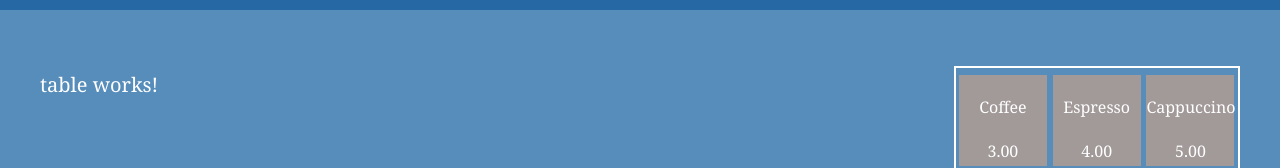
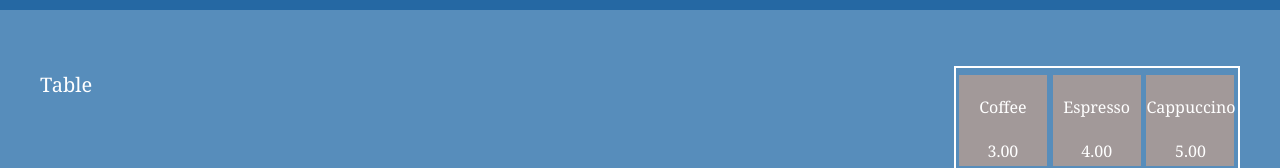
Before and after one commit to lsvelikov/TillApp, an Angular app: page /table in a window 1280 px wide. Shown: the part 155-323 px from the top of the page. Built offline with nearby package versions, Linux system fonts and the light colour scheme.

Commit message:
some more logic

```diff
--- a/src/app/tables/table/table.component.html
+++ b/src/app/tables/table/table.component.html
@@ -1,6 +1,6 @@
 <div class="table-main">
     <div class="table-content">
-        <p>table works!</p>
+        <p>Table {{ tableNumber() }}</p>
     </div>
     <div id="items">
         <ul>
--- a/src/app/tables/table/table.component.ts
+++ b/src/app/tables/table/table.component.ts
@@ -1,4 +1,4 @@
-import { Component, inject, input, OnInit } from '@angular/core';
+import { Component, inject, OnInit, signal } from '@angular/core';
 import { ItemComponent } from "../../item/item.component";
 import { ItemsService } from '../../items.service';
 import { ActivatedRoute } from '@angular/router';
@@ -14,6 +14,7 @@ export class TableComponent implements OnInit {
   private itemService = inject(ItemsService);
   items = this.itemService.items;
   private route = inject(ActivatedRoute);
+  tableNumber = signal<string>('');
 
   ngOnInit(): void {
     this.route.queryParams.subscribe(params => {
@@ -21,6 +22,7 @@ export class TableComponent implements OnInit {
       const number = params['number'];
       const sum = params['sum'];
       console.log(id, number, sum);
+      this.tableNumber.set(number);
     });
   }
 
```
